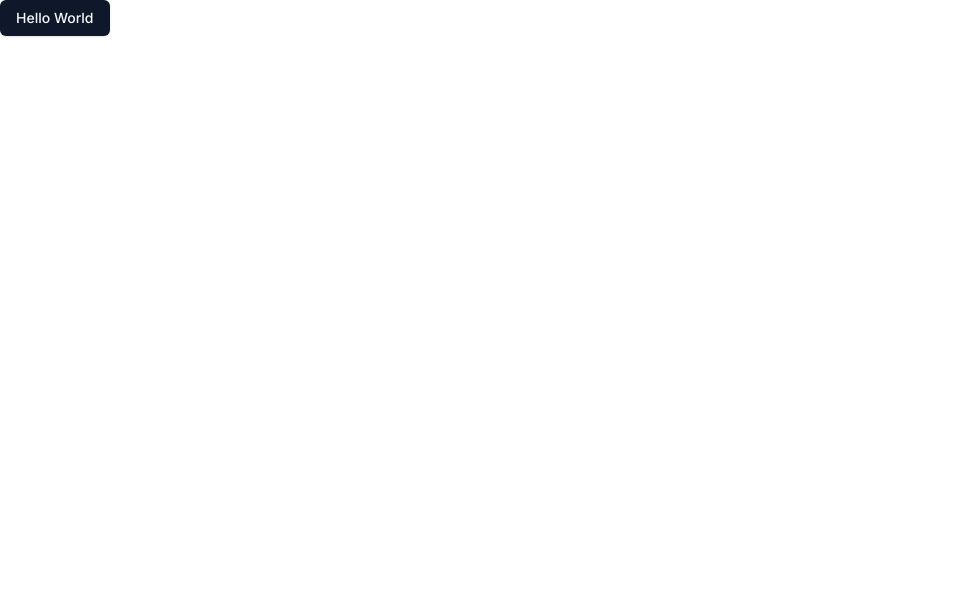
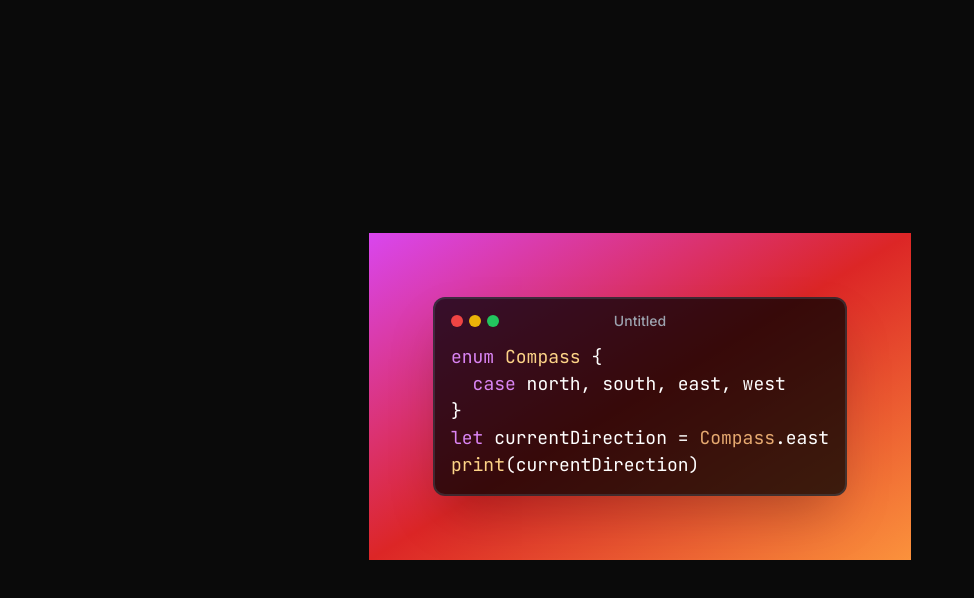
Before and after one commit to R1shabh-Gupta/ShareSnippet, a Next.js app: page / in a window 1280 px wide. Shown: the top 598 px of the page, without its empty margins (0-974 px from the left). Built offline with nearby package versions, Linux system fonts and the light colour scheme.

Commit message:
feat: Add CodeEditor component

```diff
--- a/package.json
+++ b/package.json
@@ -21,6 +21,7 @@
     "re-resizable": "^6.9.17",
     "react": "^18",
     "react-dom": "^18",
+    "react-simple-code-editor": "^0.14.1",
     "tailwind-merge": "^2.4.0",
     "tailwindcss-animate": "^1.0.7",
     "zustand": "^4.5.4"
--- a/src/app/page.tsx
+++ b/src/app/page.tsx
@@ -1,9 +1,45 @@
-import { Button } from "@/components/ui/button";
+"use client";
+
+import CodeEditor from "@/components/CodeEditor";
+import { fonts, themes } from "@/constant/options";
+import useStore from "@/lib/store";
+import { cn } from "@/lib/utils";
+import { useRef, useState } from "react";
 
 export default function Home() {
+  const [width, setWidth] = useState<string>("auto");
+  const [showWidth, setShowWidth] = useState<boolean>(false);
+
+  const theme = useStore((state) => state.theme);
+  const padding = useStore((state) => state.padding);
+  const fontStyle = useStore((state) => state.fontStyle);
+  const showBackground = useStore((state) => state.showBackground);
+
+  const editorRef = useRef(null);
+
   return (
-    <div>
-      <Button>Hello World</Button>
-    </div>
+    <main className="dark min-h-screen flex justify-center items-center bg-neutral-950 text-white">
+      <link
+        rel="stylesheet"
+        href={themes[theme].theme}
+        crossOrigin="anonymous"
+      />
+      <link
+        rel="stylesheet"
+        href={fonts[fontStyle].src}
+        crossOrigin="anonymous"
+      />
+
+      <div
+        className={cn(
+          "overflow-hidden mb-2 transition-all ease-out",
+          showBackground ? themes[theme].background : "ring ring-neutral-900"
+        )}
+        style={{ padding }}
+        ref={editorRef}
+      >
+        <CodeEditor />
+      </div>
+    </main>
   );
 }
--- /dev/null
+++ b/src/components/CodeEditor.tsx
@@ -0,0 +1,78 @@
+import { codeSnippets, fonts } from "@/constant/options";
+import useStore from "@/lib/store";
+import { cn } from "@/lib/utils";
+import flourite from "flourite";
+import hljs from "highlight.js";
+import { useEffect } from "react";
+import Editor from "react-simple-code-editor";
+
+const CodeEditor = () => {
+  const store = useStore();
+
+  useEffect(() => {
+    const randomSnippet =
+      codeSnippets[Math.floor(Math.random() * codeSnippets.length)];
+    useStore.setState(randomSnippet);
+  }, []);
+
+  useEffect(() => {
+    if (store.autoDetectLanguage) {
+      const { language } = flourite(store.code, { noUnknown: true });
+      useStore.setState({
+        language: language.toLowerCase() || "plaintext",
+      });
+    }
+  }, [store.autoDetectLanguage, store.code]);
+
+  return (
+    <div
+      className={cn(
+        "min-w-[400px] border-2 rounded-xl shadow-2xl",
+        store.darkMode
+          ? "bg-black/75 border-gray-600/40"
+          : "bg-white/75 border-gray-200/20"
+      )}
+    >
+      <header className="grid grid-cols-6 gap-3 items-center px-4 py-3">
+        <div className="flex gap-1.5">
+          <div className="rounded-full h-3 w-3 bg-red-500" />
+          <div className="rounded-full h-3 w-3 bg-yellow-500" />
+          <div className="rounded-full h-3 w-3 bg-green-500" />
+        </div>
+        <div className="col-span-4 flex justify-center">
+          <input
+            type="text"
+            value={store.title}
+            onChange={(e) => useStore.setState({ title: e.target.value })}
+            spellCheck={false}
+            className="bg-transparent text-center text-gray-400 text-sm font-medium focus:outline-none"
+          />
+        </div>
+      </header>
+      <div
+        className={cn(
+          "px-4 pb-4",
+          store.darkMode
+            ? "brightness-110"
+            : "text-gray-800 brightness-50 saturate-200 contrast-200"
+        )}
+      >
+        <Editor
+          value={store.code}
+          onValueChange={(code) => useStore.setState({ code })}
+          highlight={(code) =>
+            hljs.highlight(code, { language: store.language || "plaintext" })
+              .value
+          }
+          style={{
+            fontFamily: fonts[store.fontStyle].name,
+            fontSize: store.fontSize,
+          }}
+          textareaClassName="focus:outline-none"
+        />
+      </div>
+    </div>
+  );
+};
+
+export default CodeEditor;
```
Also changed, not shown: 1 other file (tests, documents, lock files or other folders).
